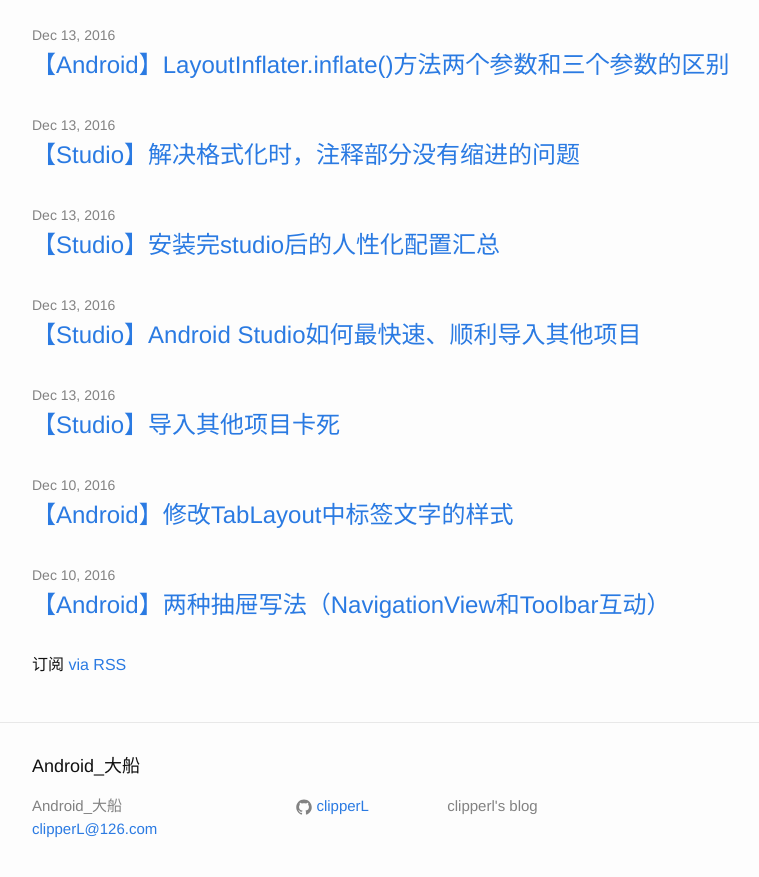
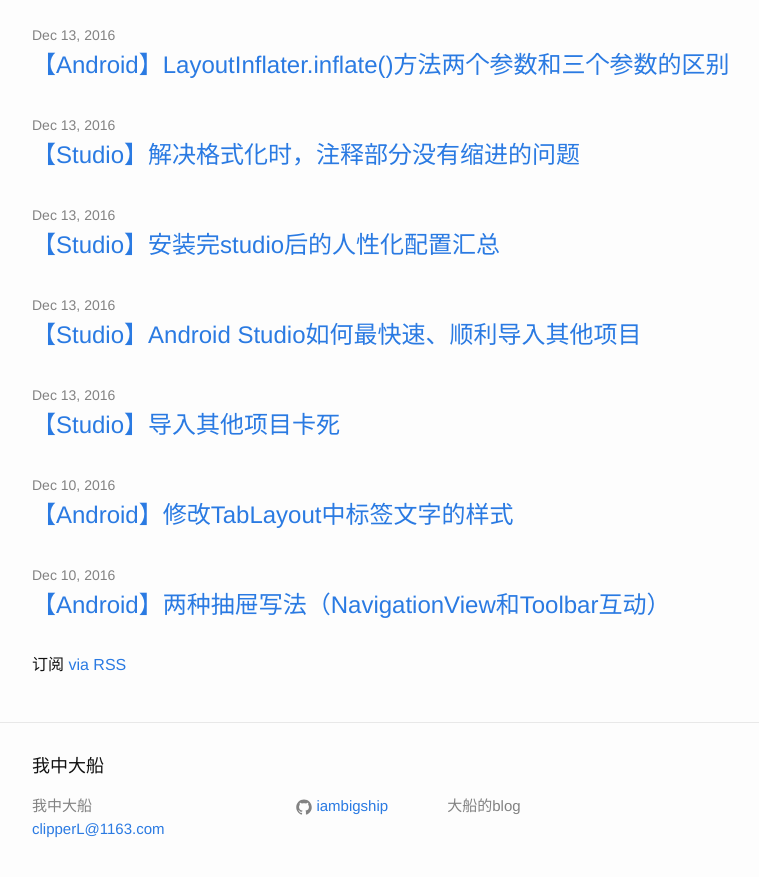
Before and after one commit to iambigship/iambigship.github.io, a Jekyll site: the page built from index.html, in a window 1280 px wide and 900 px high, scrolled down 3120 px. Shown: the top 877 px of the window, without its empty margins (238-997 px from the left). Built offline with Jekyll 4.4.1, drawn with Linux system fonts in a browser that asks for light colours; comment, search, counter and statistics services are not loaded.

Commit message:
modify config

```diff
--- a/_config.yml
+++ b/_config.yml
@@ -1,12 +1,12 @@
 # Site settings
-title: Android_大船
-email: clipperL@126.com
+title: 我中大船
+email: clipperL@1163.com
 description: > # this means to ignore newlines until "baseurl:"
-  clipperl's blog
+  大船的blog
 baseurl: "" # the subpath of your site, e.g. /blog/
 #url: "http://clipperl.top/" # the base hostname & protocol for your site
 #twitter_username: jekyllrb
-github_username:  clipperL
+github_username:  iambigship
 
 # Build settings
 markdown: kramdown
```
